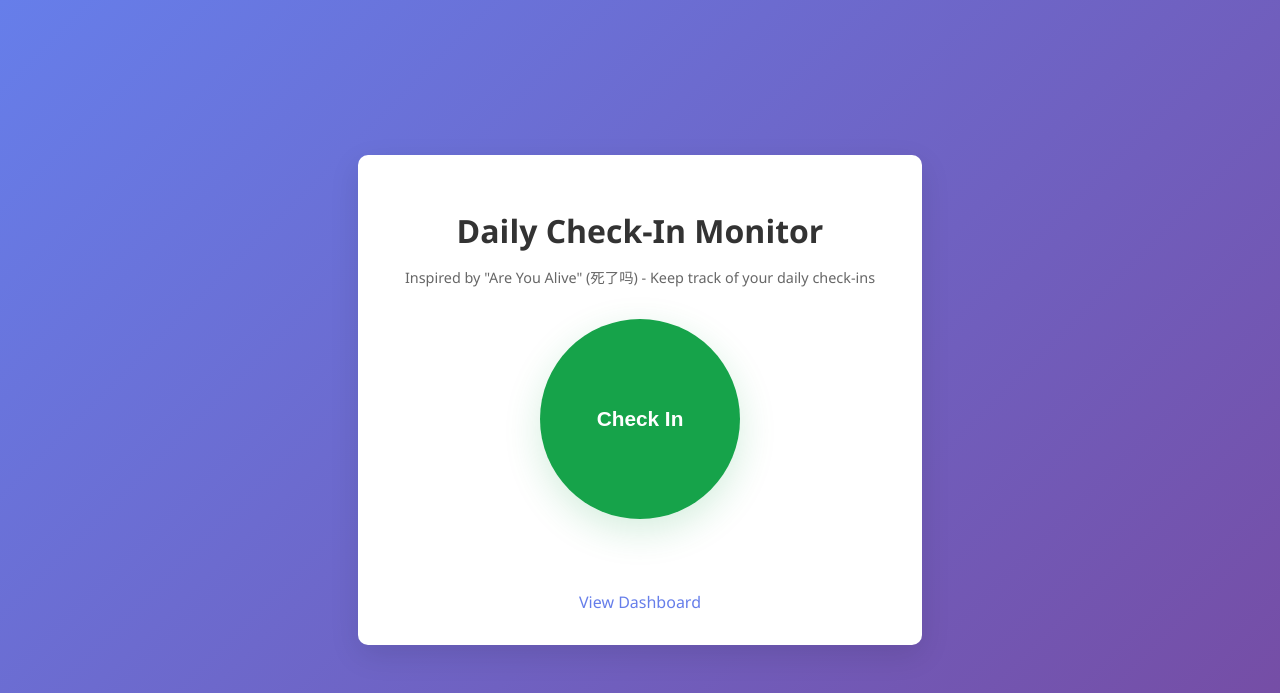
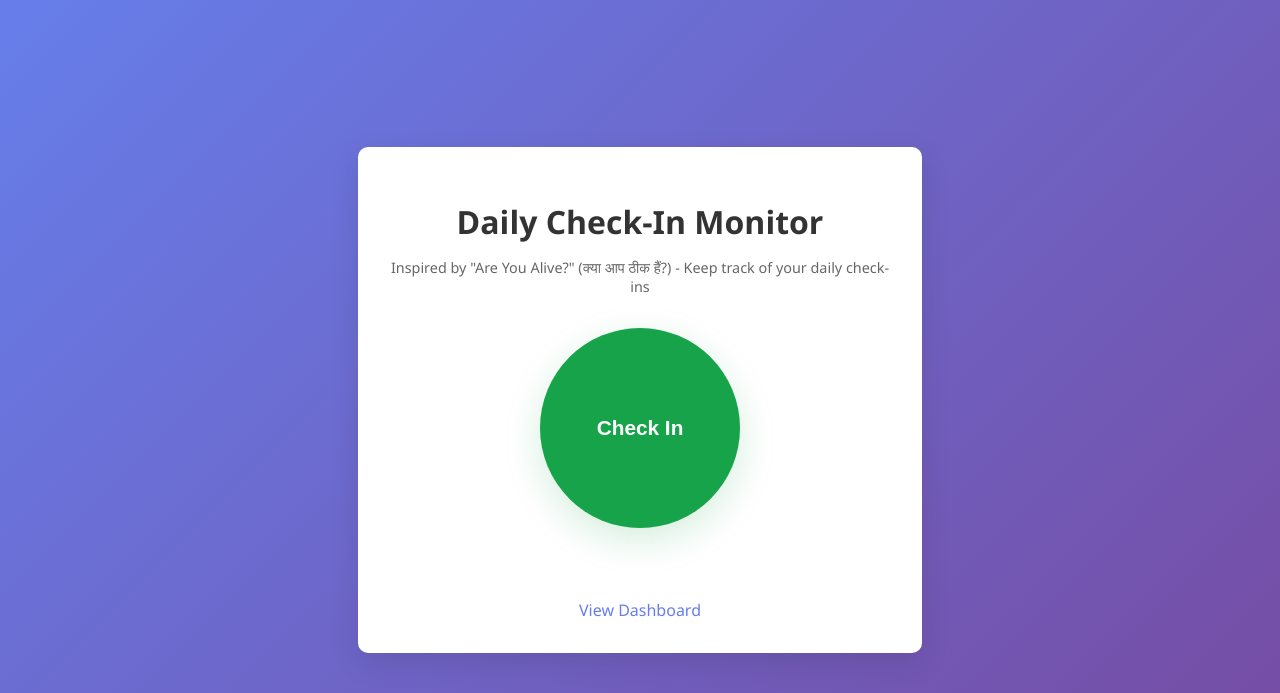
Before and after one commit to SovanMazumdar/are-you-alive, a Flask app: page / in a window 1280 px wide. Shown: the top 693 px of the page. Run offline with Flask 3, Linux system fonts and the light colour scheme.

Commit message:
Update index.html

```diff
--- a/AreYouAlive-master/templates/index.html
+++ b/AreYouAlive-master/templates/index.html
@@ -10,7 +10,7 @@
 <body>
     <div class="container">
         <h1>Daily Check-In Monitor</h1>
-        <p class="subtitle">Inspired by "Are You Alive" (死了吗) - Keep track of your daily check-ins</p>
+        <p class="subtitle">Inspired by "Are You Alive?" (क्या आप ठीक हैं?) - Keep track of your daily check-ins</p>
 
         <div id="checkin-section">
             <button id="checkin-btn" class="checkin-button circle" aria-live="polite" aria-label="Check in">Check In</button>
```
